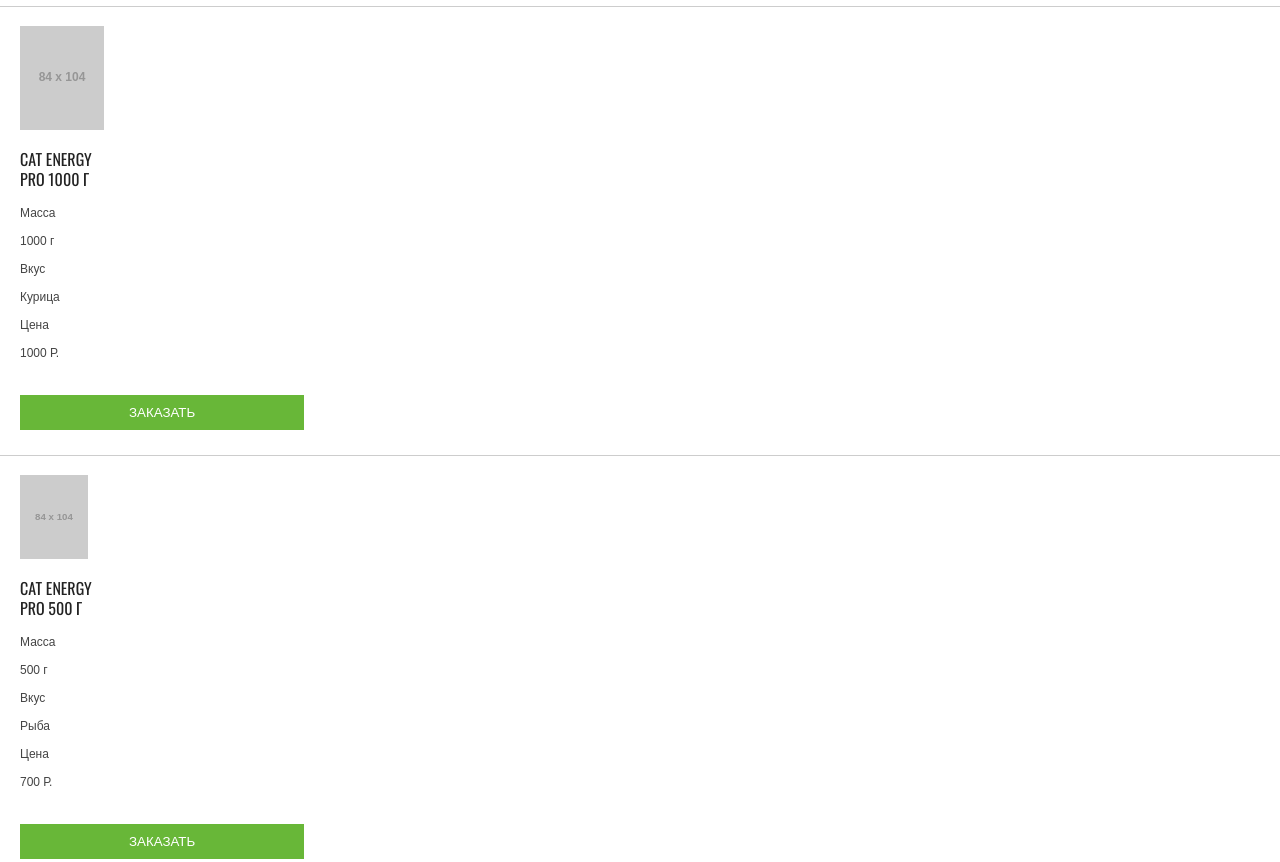
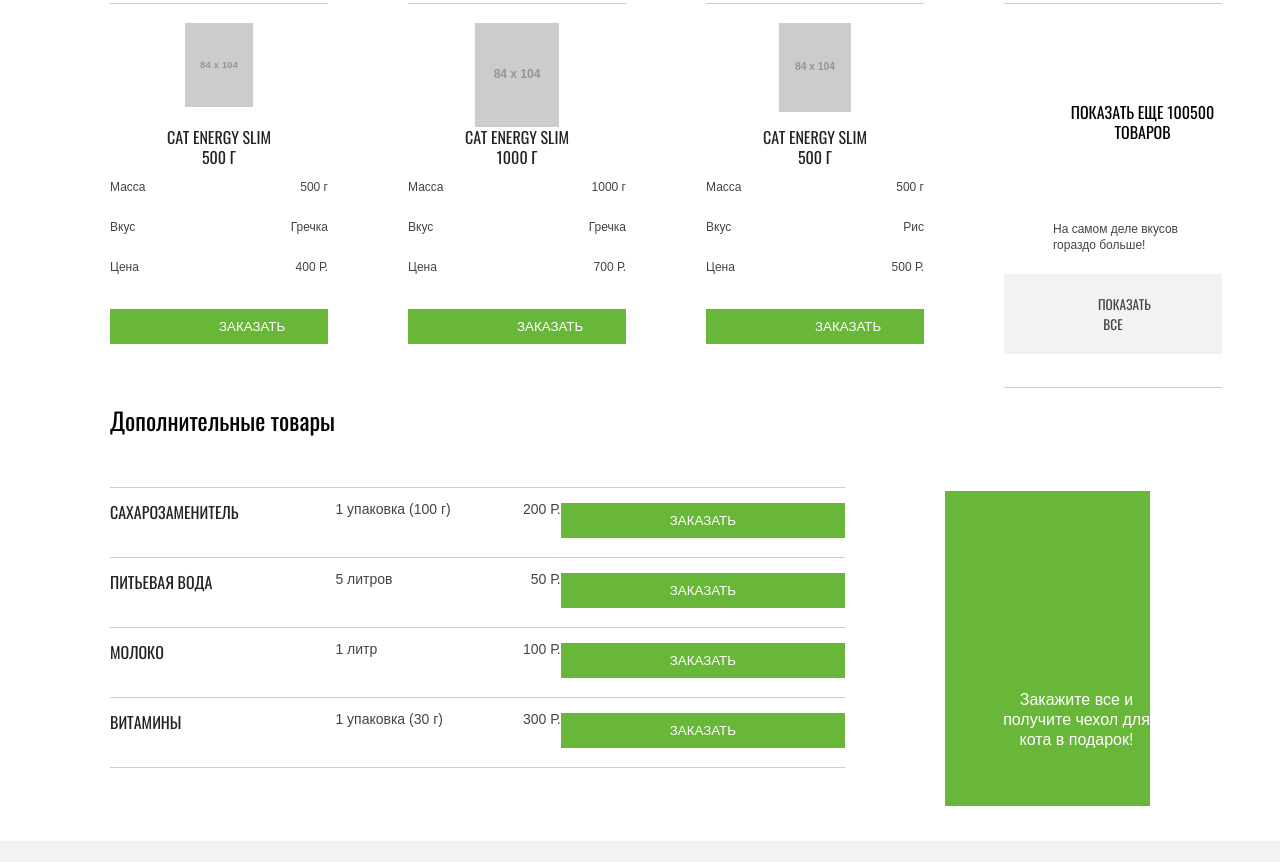
Before and after one commit to qirex93/1481797-cat-energy-21, a website: page source/catalog.html in a window 1280 px wide. Shown: the part 622-1484 px from the top of the page. Drawn offline with nearby package versions, Linux system fonts and the light colour scheme; files that its build step writes are made by us from their sources; grey boxes are pictures that could not be loaded; placeholder pictures from the web are drawn by us.

Commit message:
Адаптивная сетка для страницы каталога (#10)
* стили для индекса

* правки структуры стилей, правки по линту

* сбил цвет, вернул обратно

* убрал папки

* правки по комментариям наставника

* исправлен косяк с нормалайз

* поменял порядок кода, поменял фикс ширину, на мин

* переделал класс кнопки, убраны фикс ширины

* убраны марджины у блока description в элемент

* марджин у advantage

* исправления по отсупам

* стилизация страницы с формой

* исправления по стайлинту

* смерджил пул из мастера в ветку

* пытаюсь исправить конфликт

* мердж

* акцепт изменений

* конфликт решил

* переделал стили

* input сделал блоком

* сделал fieldset блоком

* сделал блок field давил тег для кастомных чекбокс

* правки по линту

* -

* разметка каталога

* правки

```diff
--- a/source/catalog.html
+++ b/source/catalog.html
@@ -3,6 +3,7 @@
 
 <head>
   <meta charset="utf-8">
+  <meta name="viewport" content="width=device-width, initial-scale=1">
   <title>HTML Academy: Кэт энерджи</title>
   <link href="css/style.css" rel="stylesheet">
 </head>
@@ -10,33 +11,32 @@
 <body class="page__body">
 
   <header class="page-header page-header--inner">
-    <img class="page-header__logo-image" src="img/logo-mobile.svg" width=" 33" height="38"
-      alt="Лого Кэт энерджи">
+    <div class="page-header__wrapper">
+      <img class="page-header__logo-image" src="img/logo-mobile.svg" width=" 33" height="38" alt="Лого Кэт энерджи">
       <h2 class="page-header__title">CAT ENERGY</h2>
       <nav class="main-nav">
         <button class="main-nav__toggle" type="button">
           <span class="visually-hidden">Открыть меню</span>
         </button>
-      <div class="main-nav__wrapper">
         <ul class="main-nav__list site-list">
-          <li class="site-list__item ">
+          <li class="site-list__item">
             <a class="site-list__text" href="index.html">
               Главная
             </a>
           </li>
-          <li class="site-list__item site-list__item--active">
+          <li class="site-list__item">
             <a class="site-list__text" href="catalog.html">
               Каталог продукции
             </a>
           </li>
-          <li class="site-list__item">
+          <li class="site-list__item site-list__item--active">
             <a class="site-list__text" href="form.html">
               Подбор программы
             </a>
           </li>
         </ul>
+      </nav>
     </div>
-    </nav>
   </header>
 
   <main class="page-main page-main--form">
@@ -49,6 +49,7 @@
           <li class="catalog__item product">
             <img class="product__image" src="https://via.placeholder.com/68x86"" width=" 68" height="86"
               alt="Cat Energy PRO 500 г">
+            <div class="product__container">
               <h3 class="product__title">Cat Energy PRO 500 г</h3>
               <ul class="product__list">
                 <li class="product__item product-params">
@@ -64,12 +65,14 @@
                   <p class="product-params__value">700 Р.</p>
                 </li>
               </ul>
+            </div>
             <button class="product__button button">Заказать</button>
           </li>
 
           <li class="catalog__item product">
             <img class="product__image" src="https://via.placeholder.com/84x104"" width=" 84" height="101"
               alt="Cat Energy PRO 1000 г">
+            <div class="product__container">
               <h3 class="product__title">Cat Energy PRO 1000 г</h3>
               <ul class="product__list">
                 <li class="product__item product-params">
@@ -85,12 +88,14 @@
                   <p class="product-params__value">1000 Р.</p>
                 </li>
               </ul>
+            </div>
             <button class="product__button button">Заказать</button>
           </li>
 
           <li class="catalog__item product">
             <img class="product__image" src="https://via.placeholder.com/84x104"" width=" 68" height="78"
               alt="Cat Energy PRO 500 г">
+            <div class="product__container">
               <h3 class="product__title">Cat Energy PRO 500 г</h3>
               <ul class="product__list">
                 <li class="product__item product-params">
@@ -106,12 +111,14 @@
                   <p class="product-params__value">700 Р.</p>
                 </li>
               </ul>
+            </div>
             <button class="product__button button">Заказать</button>
           </li>
 
           <li class="catalog__item product">
             <img class="product__image" src="https://via.placeholder.com/84x104"" width=" 84" height="101"
               alt="Cat Energy PRO 1000 г">
+            <div class="product__container">
               <h3 class="product__title">Cat Energy PRO 1000 г</h3>
               <ul class="product__list">
                 <li class="product__item product-params">
@@ -127,12 +134,14 @@
                   <p class="product-params__value">1000 Р.</p>
                 </li>
               </ul>
+            </div>
             <button class="product__button button">Заказать</button>
           </li>
 
           <li class="catalog__item product">
             <img class="product__image" src="https://via.placeholder.com/84x104"" width=" 68" height="78"
               alt="Cat Energy slim 500 г">
+            <div class="product__container">
               <h3 class="product__title">Cat Energy slim 500 г</h3>
               <ul class="product__list">
                 <li class="product__item product-params">
@@ -148,12 +157,14 @@
                   <p class="product-params__value">400 Р.</p>
                 </li>
               </ul>
+            </div>
             <button class="product__button button">Заказать</button>
           </li>
 
           <li class="catalog__item product">
             <img class="product__image" src="https://via.placeholder.com/84x104"" width=" 84" height="100"
               alt="Cat Energy slim 1000 г">
+            <div class="product__container">
               <h3 class="product__title">Cat Energy slim 1000 г</h3>
               <ul class="product__list">
                 <li class="product__item product-params">
@@ -169,12 +180,14 @@
                   <p class="product-params__value">700 Р.</p>
                 </li>
               </ul>
+            </div>
             <button class="product__button button">Заказать</button>
           </li>
 
           <li class="catalog__item product">
             <img class="product__image" src="https://via.placeholder.com/84x104"" width=" 72" height="84"
               alt="Cat Energy slim 500 г">
+            <div class="product__container">
               <h3 class="product__title">Cat Energy slim 500 г</h3>
               <ul class="product__list">
                 <li class="product__item product-params">
@@ -190,6 +203,7 @@
                   <p class="product-params__value">500 Р.</p>
                 </li>
               </ul>
+            </div>
             <button class="product__button button">Заказать</button>
           </li>
 
@@ -207,52 +221,66 @@
     <section class="sub-products">
       <div class="sub-products__wrapper">
         <h2 class="sub-products__title">Дополнительные товары</h2>
+        <div class="sub-products__container">
         <ul class="sub-products__list">
 
           <li class="sub-products__item sub-product">
             <h3 class="sub-product__title">Сахарозаменитель</h3>
+            <div class="sub-product__container">
               <p class="sub-product__text">1 упаковка (100 г)</p>
               <p class="sub-product__value">200 Р.</p>
+            </div>
             <button class="sub-product__button button">заказать</button>
           </li>
 
           <li class="sub-products__item sub-product">
             <h3 class="sub-product__title">питьевая вода</h3>
+            <div class="sub-product__container">
               <p class="sub-product__text">5 литров</p>
               <p class="sub-product__value">50 Р.</p>
+            </div>
             <button class="sub-product__button button">заказать</button>
           </li>
 
           <li class="sub-products__item sub-product">
             <h3 class="sub-product__title">молоко</h3>
+            <div class="sub-product__container">
               <p class="sub-product__text">1 литр</p>
               <p class="sub-product__value">100 Р.</p>
+            </div>
             <button class="sub-product__button button">заказать</button>
           </li>
 
 
           <li class="sub-products__item sub-product">
             <h3 class="sub-product__title">витамины</h3>
+            <div class="sub-product__container">
               <p class="sub-product__text">1 упаковка (30 г)</p>
               <p class="sub-product__value">300 Р.</p>
+            </div>
             <button class="sub-product__button button">заказать</button>
           </li>
 
         </ul>
+
+        <div class="sub-products__gift gift">
+          <div class="gift__wrapper">
+            <h2 class="gift__title">Закажите все и получите чехол для кота в подарок!</h2>
+          </div>
+        </div>
+
+        </div>
+
       </div>
     </section>
 
-    <section class="gift">
-      <div class="gift__wrapper">
-      <h2 class="gift__title">Закажите все и получите чехол для кота в подарок!</h2>
-      </div>
-    </section>
+
 
   </main>
 
 
   <footer class="page-footer page-footer--inner">
-    <div class="page-footer__wrapper">
+
     <div class="page-footer__contacts contacts">
       <h2 class="contacts__title">Приглашаем к сотрудничеству дилеров!</h2>
       <p class="contacts__text">ул. Большая Конюшенная, д. 19/8 Санкт-Петербург</p>
@@ -265,6 +293,7 @@
         tabindex="0"></iframe>
     </div>
 
+    <div class="page-footer__footer">
       <div class="page-footer__logo">
         <img src="https://via.placeholder.com/128x24" width="128" height="24" alt="Изменения веса у кота">
       </div>
@@ -273,15 +302,15 @@
         <ul class="social__list">
           <li class="social__item social__item--vkontakte">
             <a class="social__link" title="Мы в Вконтакте" href="https://vk.com/htmlacademy">
-            </a>
+              Мы в Вконтакте</a>
           </li>
           <li class="social__item social__item--instagram">
             <a class="social__link" title="Мы в Инстаграме" href="https://www.instagram.com/htmlacademy">
-            </a>
+              Мы в Инстаграме</a>
           </li>
           <li class="social__item social__item--facebook">
             <a class="social__link" title="Мы в Фейсбуке" href="https://www.facebook.com/htmlacademy">
-            </a>
+              Мы в Фейсбуке</a>
           </li>
         </ul>
       </div>
@@ -291,7 +320,6 @@
           <span class="copyright__text">HTML Academy</span>
         </a>
       </div>
-
     </div>
   </footer>
 
--- a/source/less/blocks/catalog.less
+++ b/source/less/blocks/catalog.less
@@ -1,5 +1,8 @@
+.catalog__wrapper {
+  padding: 0 20px;
+}
+
 .catalog__title {
-  margin: 0 20px;
   font-size: 36px;
   line-height: 36px;
   font-weight: 400;
@@ -12,3 +15,27 @@
   padding: 0;
   list-style: none;
 }
+
+@media (min-width: @tablet-width) {
+  .catalog__list {
+    display: grid;
+    grid-template-columns: 1fr 1fr;
+    grid-gap: 60px;
+  }
+
+  .catalog__wrapper {
+    padding: 0 30px;
+  }
+}
+
+@media (min-width: @desktop-width) {
+  .catalog__list {
+    display: grid;
+    grid-template-columns: 1fr 1fr 1fr 1fr;
+    grid-gap: 80px;
+  }
+
+  .catalog__wrapper {
+    padding: 0 110px;
+  }
+}
--- a/source/less/blocks/page-footer.less
+++ b/source/less/blocks/page-footer.less
@@ -32,4 +32,8 @@
   .page-footer__footer {
     padding: 0 110px;
   }
+
+  .page-footer--inner .page-footer__contacts {
+    background-color: var(--basic-white);
+  }
 }
--- /dev/null
+++ b/source/less/blocks/product-params.less
@@ -0,0 +1,9 @@
+.product-params {
+  display: grid;
+  grid-template-columns: min-content min-content;
+  justify-content: space-between;
+}
+
+.product-params__value {
+  white-space: nowrap;
+}
--- a/source/less/blocks/product.less
+++ b/source/less/blocks/product.less
@@ -1,10 +1,14 @@
 .product {
-  padding: 19px 20px 0 20px;
+  display: grid;
+  grid-template-columns: 1fr 1fr;
+  grid-template-rows: min-content min-content;
+  padding: 19px 0;
   border-top: 1px solid var(--special-grey);
 }
 
 .product__title {
   max-width: 76px;
+  margin: 0;
   font-size: 16px;
   line-height: 20px;
   font-weight: 400;
@@ -25,6 +29,8 @@
 }
 
 .product__button {
+  grid-column-start: 1;
+  grid-column-end: 3;
   margin-top: 22px;
   margin-bottom: 25px;
   padding: 10px 109px;
@@ -35,8 +41,11 @@
   border-bottom: 1px solid var(--special-grey);
 
   .product__title {
+    grid-column-start: 1;
+    grid-column-end: 3;
+    justify-self: center;
+    max-width: 204px;
     margin: 79px 0 0 59px;
-    max-width: 204px;
     font-size: 16px;
     line-height: 20px;
     font-weight: 400;
@@ -46,8 +55,11 @@
   }
 
   .product__text {
+    grid-column-start: 1;
+    grid-column-end: 3;
+    justify-self: center;
+    max-width: 221px;
     margin: 8px 0 0 49px;
-    max-width: 221px;
     font-size: 12px;
     line-height: 16px;
     font-weight: 400;
@@ -57,6 +69,7 @@
   }
 
   .product__button {
+    width: 100%;
     margin-top: 21px;
     padding: 20px 94px;
     font-family: "Oswald", "Arial", sans-serif;
@@ -64,3 +77,26 @@
     background-color: var(--basic-grey);
   }
 }
+
+@media (min-width: @tablet-width) {
+  .product {
+    grid-template-columns: 1fr;
+    grid-template-rows: 1fr min-content min-content;
+  }
+
+  .product__image {
+    justify-self: center;
+  }
+
+  .product__container {
+    display: grid;
+    grid-column-start: 1;
+    grid-column-end: 2;
+  }
+
+  .product__title {
+    justify-self: center;
+    min-width: 120px;
+    text-align: center;
+  }
+}
--- a/source/less/blocks/sub-product.less
+++ b/source/less/blocks/sub-product.less
@@ -6,13 +6,17 @@
   }
 }
 
-
 .sub-product__title {
   font-size: 16px;
   line-height: 16px;
   font-weight: 400;
   text-transform: uppercase;
   color: var(--special-dark-grey-2);
+}
+
+.sub-product__container {
+  display: flex;
+  justify-content: space-between;
 }
 
 .sub-product__text,
@@ -26,6 +30,19 @@
 }
 
 .sub-product__button {
+  width: 100%;
   margin: 15px 0 19px 0;
   padding: 10px 109px;
 }
+
+@media (min-width: @tablet-width) {
+  .sub-product {
+    display: grid;
+  }
+}
+
+@media (min-width: @desktop-width) {
+  .sub-product {
+    grid-template-columns: 1fr 1fr 1fr;
+  }
+}
--- a/source/less/blocks/sub-products.less
+++ b/source/less/blocks/sub-products.less
@@ -1,5 +1,5 @@
 .sub-products__wrapper {
-  margin: 0 20px;
+  padding: 0 20px;
 }
 
 .sub-products__title {
@@ -16,3 +16,22 @@
   padding: 0;
   list-style: none;
 }
+
+@media (min-width: @tablet-width) {
+  .sub-products__wrapper {
+    padding: 0 30px;
+  }
+}
+
+@media (min-width: @desktop-width) {
+  .sub-products__wrapper {
+    padding: 0 110px;
+  }
+
+  .sub-products__container {
+    display: grid;
+    grid-template-columns: 3fr 1fr;
+    grid-gap: 80px;
+    justify-content: space-between;
+  }
+}
--- a/source/less/style.less
+++ b/source/less/style.less
@@ -24,6 +24,7 @@
 @import "blocks/field.less";
 @import "blocks/catalog.less";
 @import "blocks/product.less";
+@import "blocks/product-params.less";
 @import "blocks/sub-products.less";
 @import "blocks/sub-product.less";
 @import "blocks/gift.less";
```
Lines whose indentation alone changed are shown as unchanged.
